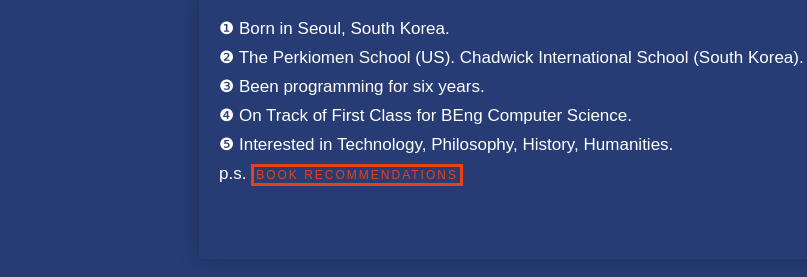
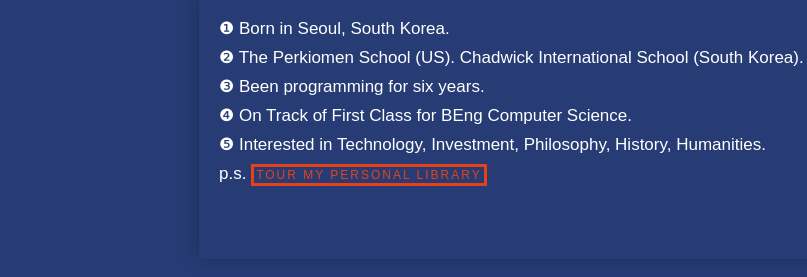
Before and after one commit to hbjORbj/bennyjoo-website, a plain HTML site: page index.html in a window 1280 px wide. Shown: the part 1080-1357 px from the top of the page, 0-807 px from the left. Drawn offline with Linux system fonts and the light colour scheme.

Commit message:
Update 2020-05-30T01:55:46.921Z

```diff
--- a/index.html
+++ b/index.html
@@ -90,12 +90,17 @@
             ❹ On Track of First Class for BEng Computer Science.
           </p>
           <p>
-            ❺ Interested in Technology, Philosophy, History, Humanities.
+            ❺ Interested in Technology, Investment, Philosophy, History,
+            Humanities.
           </p>
           <p>
             p.s.
             <span class="book_recommend"
-              ><a target="_blank" href="#">Book Recommendations</a></span
+              ><a
+                target="_blank"
+                href="https://hbjorbj.github.io/bennyjoo-library"
+                >Tour my personal library</a
+              ></span
             >
           </p>
           <p class="social">
@@ -237,10 +242,6 @@
           <a target="_blank" href="https://hbjorbj.github.io/front-end-clone-5/"
             ><img src="img/site5.png"
           /></a>
-          <a href=""><img src="img/site1.png" /></a>
-          <a href=""><img src="img/site2.png" /></a>
-          <a href=""><img src="img/site1.png" /></a>
-          <a href=""><img src="img/site2.png" /></a>
         </div>
         <div class="work__design work__design__back-end hideCategory">
           <a href=""><img src="img/site1.png" /></a>
```
Also changed, not shown: js/mail.js (+1 -6 lines), js/script.js (line endings or trailing spaces).
